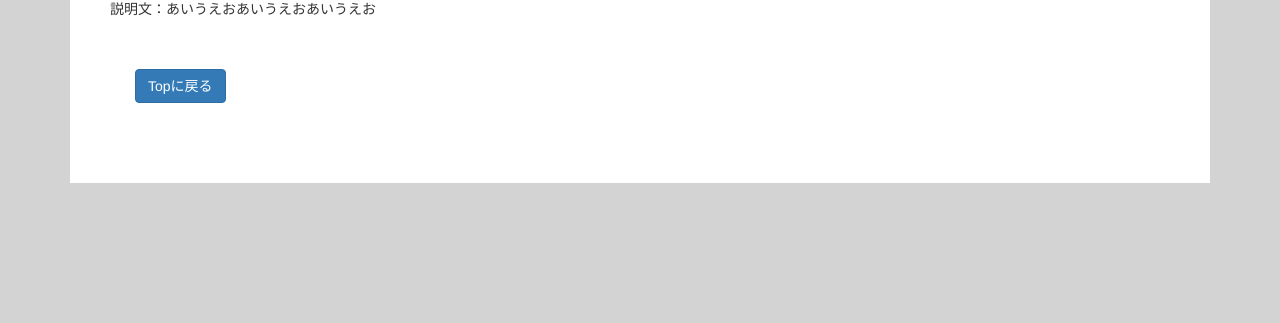
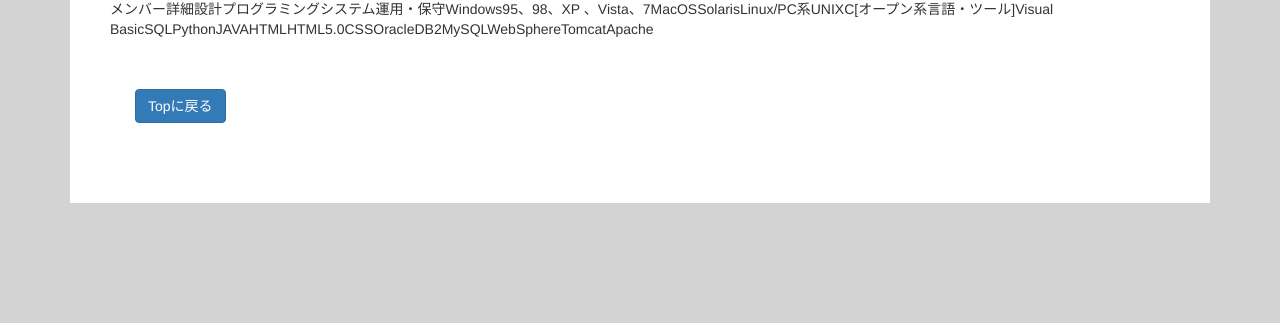
Before and after one commit to hibitas/hibitas.github.io, a plain HTML site: page index.html in a window 1280 px wide. Shown: the part 477-800 px from the top of the page. Drawn offline with nearby package versions, Linux system fonts and the light colour scheme.

Commit message:
index.html fix

```diff
--- a/index.html
+++ b/index.html
@@ -59,7 +59,7 @@
                 詳細設計、eclipseを使ってビジネスロジックの実装、その単体テスト(JUnit)を担当</p>
             <hr>
             <h2 id="skills">Skills</h2>
-            <p>説明文：あいうえおあいうえおあいうえお</p>
+            <p><span class='icon'>メンバー詳細設計プログラミングシステム運用・保守Windows95、98、XP 、Vista、7MacOSSolarisLinux/PC系UNIXC[オープン系言語・ツール]Visual BasicSQLPythonJAVAHTMLHTML5.0CSSOracleDB2MySQLWebSphereTomcatApache</span></p>
             <div class="row starter-template">
             <a class="btn btn-primary" href="#">Topに戻る</a>
         </div>
```
